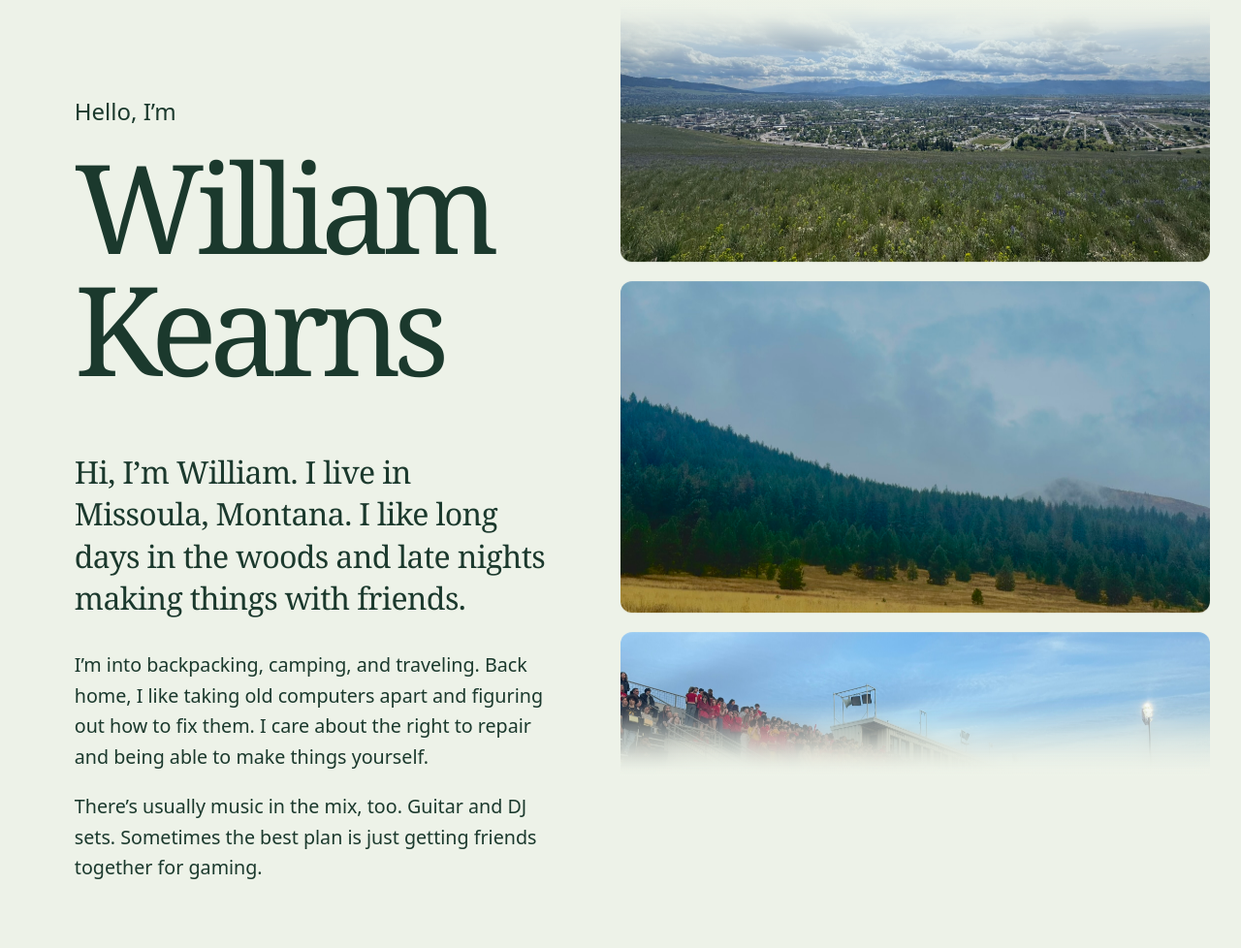
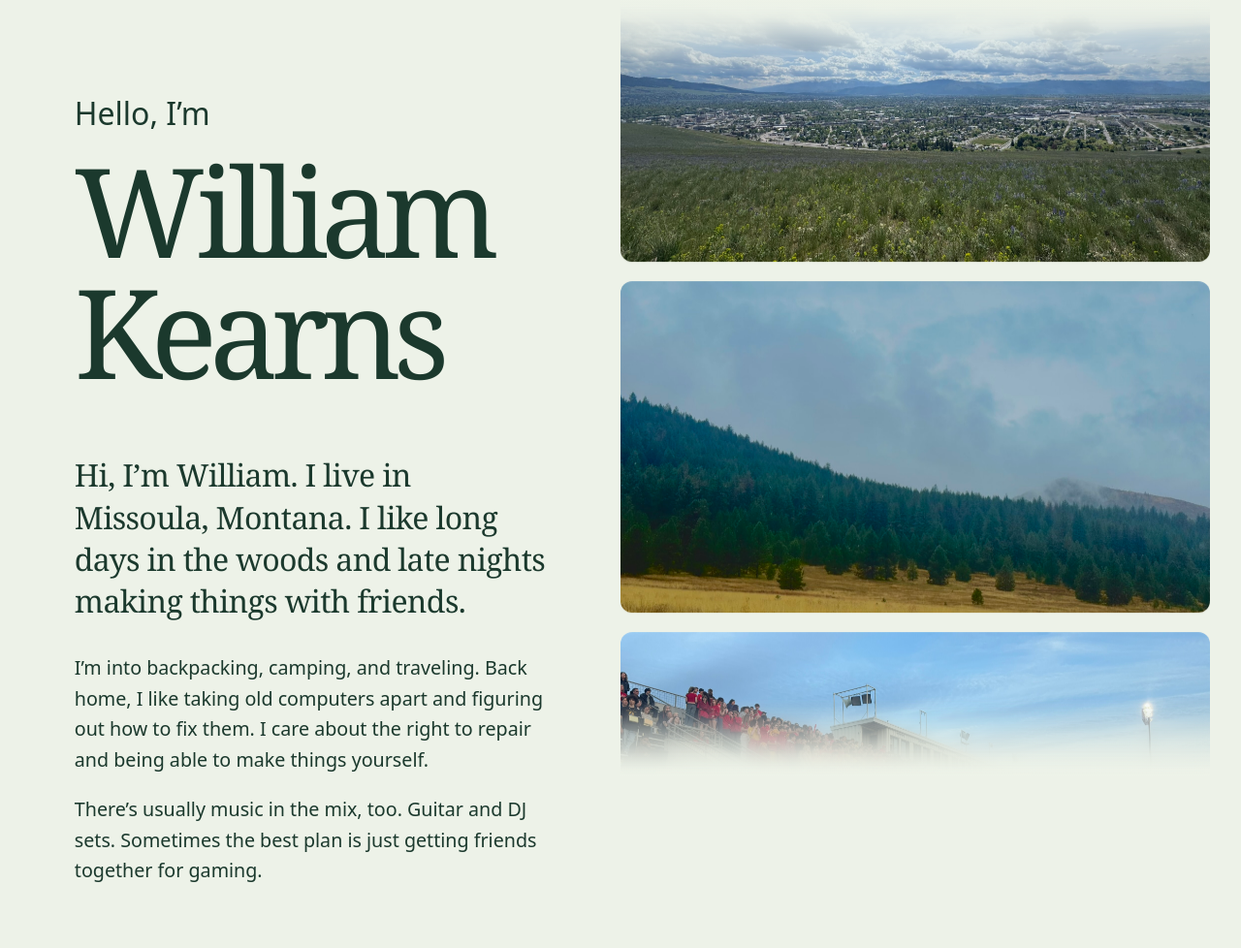
Before and after one commit to wolfe4O6/wolfe4O6.github.io, an Astro site: page / in a window 1280 px wide. Shown: the whole page at 97% size. Built offline with nearby package versions, Linux system fonts and the light colour scheme; Astro itself is replaced by a stand-in of ours.

Commit message:
Give the introductory greeting more prominence

```diff
--- a/src/pages/index.astro
+++ b/src/pages/index.astro
@@ -12,7 +12,7 @@
     body { margin: 0; font: 1rem/1.6 system-ui, sans-serif; }
     main { display: grid; grid-template-columns: minmax(0, 1fr) minmax(0, 1fr); }
     .copy { padding: clamp(4rem, 12vh, 8rem) clamp(1.5rem, 6vw, 5.5rem) 4rem; }
-    .greeting { margin: 0 0 1rem; font-size: clamp(1.1rem, 2vw, 1.5rem); }
+    .greeting { margin: 0 0 1rem; font-size: clamp(1.35rem, 2.7vw, 2rem); font-weight: 500; line-height: 1.3; }
     h1 {
       margin: 0; font: 500 clamp(3.6rem, 10vw, 8.25rem)/.98 Georgia, serif;
       letter-spacing: -.065em; text-wrap: balance;
```
